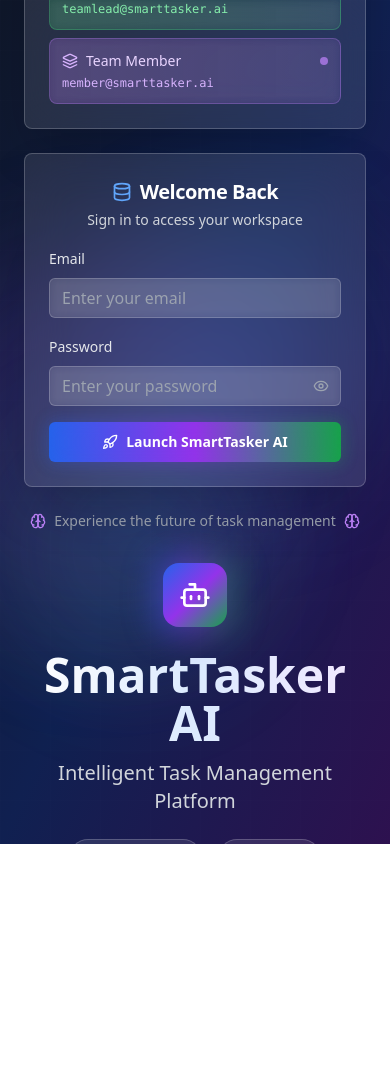
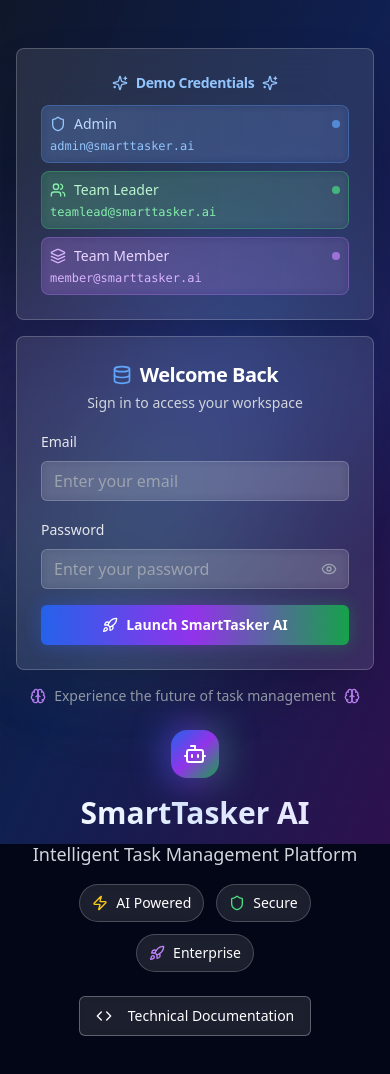
Before and after one commit to adityachauhan2310/smarttasker-nexus-ui, a React (Vite) app: page /signin in a window 390 px wide. Shown: the top 1074 px of the page. Before the commit the page ends 844 px from the top, so only its background shows below. Built offline with nearby package versions, Linux system fonts and the light colour scheme.

Commit message:
Fix: Ensure full visibility on 100% screen
Adjusted the login page layout to ensure all content is visible at 100% screen orientation. Added scroll functionality for zoomed-in views.

```diff
--- a/src/pages/SignIn.tsx
+++ b/src/pages/SignIn.tsx
@@ -87,9 +87,9 @@ const SignIn = () => {
   };
 
   return (
-    <div className="h-screen w-full overflow-hidden relative bg-slate-950">
-      {/* Animated Background */}
-      <div className="absolute inset-0">
+    <div className="min-h-screen w-full overflow-auto relative bg-slate-950">
+      {/* Animated Background - Fixed position for proper scrolling */}
+      <div className="fixed inset-0 z-0">
         {/* Base gradient */}
         <div className="absolute inset-0 bg-gradient-to-br from-slate-900 via-blue-900/50 to-purple-900/50"></div>
 
@@ -102,49 +102,50 @@ const SignIn = () => {
         <div className="absolute inset-0 bg-[linear-gradient(rgba(255,255,255,0.03)_1px,transparent_1px),linear-gradient(90deg,rgba(255,255,255,0.03)_1px,transparent_1px)] bg-[size:50px_50px] opacity-30"></div>
       </div>
 
-      <div className="relative z-10 h-full flex items-center justify-center p-6">
-        <div className="w-full max-w-4xl grid grid-cols-1 lg:grid-cols-2 gap-8 items-center">
+      {/* Scrollable content container */}
+      <div className="relative z-10 min-h-screen flex items-center justify-center p-4 sm:p-6">
+        <div className="w-full max-w-6xl grid grid-cols-1 lg:grid-cols-2 gap-6 lg:gap-8 items-center my-8">
 
           {/* Left Side - Branding */}
-          <div className="space-y-6 text-center lg:text-left order-2 lg:order-1">
+          <div className="space-y-4 lg:space-y-6 text-center lg:text-left order-2 lg:order-1">
             {/* Logo */}
-            <div className="group">
+            <div className="group flex justify-center lg:justify-start">
               <div className="relative inline-flex items-center justify-center">
                 <div className="absolute -inset-2 bg-gradient-to-r from-blue-600 via-purple-600 to-green-600 rounded-2xl blur-lg opacity-50 group-hover:opacity-75 transition-all duration-700"></div>
-                <div className="relative w-16 h-16 bg-gradient-to-br from-blue-600 via-purple-600 to-green-600 rounded-2xl flex items-center justify-center transform group-hover:scale-110 transition-all duration-500">
-                  <Bot className="text-white h-8 w-8" />
+                <div className="relative w-12 h-12 lg:w-16 lg:h-16 bg-gradient-to-br from-blue-600 via-purple-600 to-green-600 rounded-2xl flex items-center justify-center transform group-hover:scale-110 transition-all duration-500">
+                  <Bot className="text-white h-6 w-6 lg:h-8 lg:w-8" />
                 </div>
               </div>
             </div>
 
             {/* Title */}
-            <div className="space-y-3">
-              <h1 className="text-5xl lg:text-6xl font-bold bg-gradient-to-r from-white via-blue-100 to-purple-100 bg-clip-text text-transparent">
+            <div className="space-y-2 lg:space-y-3">
+              <h1 className="text-3xl sm:text-4xl lg:text-5xl xl:text-6xl font-bold bg-gradient-to-r from-white via-blue-100 to-purple-100 bg-clip-text text-transparent leading-tight">
                 SmartTasker AI
               </h1>
-              <p className="text-xl text-gray-300 font-light">
+              <p className="text-lg lg:text-xl text-gray-300 font-light">
                 Intelligent Task Management Platform
               </p>
             </div>
 
             {/* Features */}
-            <div className="flex flex-wrap justify-center lg:justify-start gap-4 text-sm">
-              <div className="flex items-center space-x-2 bg-white/10 backdrop-blur-sm rounded-full px-4 py-2 border border-white/20 hover:bg-white/20 transition-all duration-300">
+            <div className="flex flex-wrap justify-center lg:justify-start gap-3 text-sm">
+              <div className="flex items-center space-x-2 bg-white/10 backdrop-blur-sm rounded-full px-3 py-2 border border-white/20 hover:bg-white/20 transition-all duration-300">
                 <Zap className="h-4 w-4 text-yellow-400" />
                 <span className="text-white">AI Powered</span>
               </div>
-              <div className="flex items-center space-x-2 bg-white/10 backdrop-blur-sm rounded-full px-4 py-2 border border-white/20 hover:bg-white/20 transition-all duration-300">
+              <div className="flex items-center space-x-2 bg-white/10 backdrop-blur-sm rounded-full px-3 py-2 border border-white/20 hover:bg-white/20 transition-all duration-300">
                 <Shield className="h-4 w-4 text-green-400" />
                 <span className="text-white">Secure</span>
               </div>
-              <div className="flex items-center space-x-2 bg-white/10 backdrop-blur-sm rounded-full px-4 py-2 border border-white/20 hover:bg-white/20 transition-all duration-300">
+              <div className="flex items-center space-x-2 bg-white/10 backdrop-blur-sm rounded-full px-3 py-2 border border-white/20 hover:bg-white/20 transition-all duration-300">
                 <Rocket className="h-4 w-4 text-purple-400" />
                 <span className="text-white">Enterprise</span>
               </div>
             </div>
 
             {/* Tech Docs Button */}
-            <div className="pt-4">
+            <div className="pt-2 lg:pt-4">
               <Button
                 variant="outline"
                 onClick={() => setShowTechDocs(true)}
@@ -157,7 +158,7 @@ const SignIn = () => {
           </div>
 
           {/* Right Side - Authentication */}
-          <div className="space-y-6 order-1 lg:order-2">
+          <div className="space-y-4 lg:space-y-6 order-1 lg:order-2 w-full max-w-md mx-auto lg:max-w-none">
 
             {/* Demo Credentials */}
             <Card className="backdrop-blur-xl bg-white/10 border border-white/20 shadow-2xl hover:shadow-blue-500/20 transition-all duration-500">
@@ -168,10 +169,10 @@ const SignIn = () => {
                   <Sparkles className="h-4 w-4" />
                 </CardTitle>
               </CardHeader>
-              <CardContent className="space-y-3">
+              <CardContent className="space-y-2">
                 <div className="grid gap-2">
                   <div
-                    className="p-3 bg-gradient-to-r from-blue-500/20 to-blue-600/10 backdrop-blur-sm rounded-lg border border-blue-400/30 hover:from-blue-500/30 hover:to-blue-600/20 transition-all duration-300 cursor-pointer group"
+                    className="p-2 lg:p-3 bg-gradient-to-r from-blue-500/20 to-blue-600/10 backdrop-blur-sm rounded-lg border border-blue-400/30 hover:from-blue-500/30 hover:to-blue-600/20 transition-all duration-300 cursor-pointer group"
                     onClick={() => { setEmail('admin@smarttasker.ai'); setPassword('password123'); }}
                   >
                     <div className="flex items-center justify-between">
@@ -185,7 +186,7 @@ const SignIn = () => {
                   </div>
 
                   <div
-                    className="p-3 bg-gradient-to-r from-green-500/20 to-green-600/10 backdrop-blur-sm rounded-lg border border-green-400/30 hover:from-green-500/30 hover:to-green-600/20 transition-all duration-300 cursor-pointer group"
+                    className="p-2 lg:p-3 bg-gradient-to-r from-green-500/20 to-green-600/10 backdrop-blur-sm rounded-lg border border-green-400/30 hover:from-green-500/30 hover:to-green-600/20 transition-all duration-300 cursor-pointer group"
                     onClick={() => { setEmail('teamlead@smarttasker.ai'); setPassword('password123'); }}
                   >
                     <div className="flex items-center justify-between">
@@ -199,7 +200,7 @@ const SignIn = () => {
                   </div>
 
                   <div
-                    className="p-3 bg-gradient-to-r from-purple-500/20 to-purple-600/10 backdrop-blur-sm rounded-lg border border-purple-400/30 hover:from-purple-500/30 hover:to-purple-600/20 transition-all duration-300 cursor-pointer group"
+                    className="p-2 lg:p-3 bg-gradient-to-r from-purple-500/20 to-purple-600/10 backdrop-blur-sm rounded-lg border border-purple-400/30 hover:from-purple-500/30 hover:to-purple-600/20 transition-all duration-300 cursor-pointer group"
                     onClick={() => { setEmail('member@smarttasker.ai'); setPassword('password123'); }}
                   >
                     <div className="flex items-center justify-between">
```
